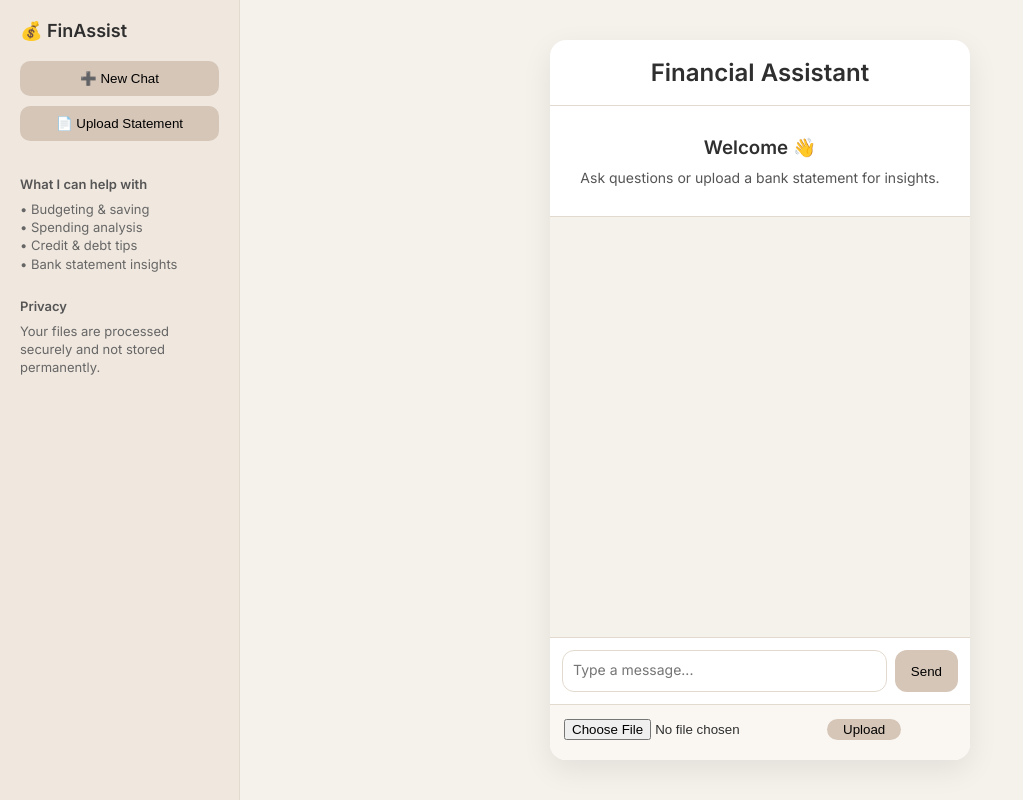
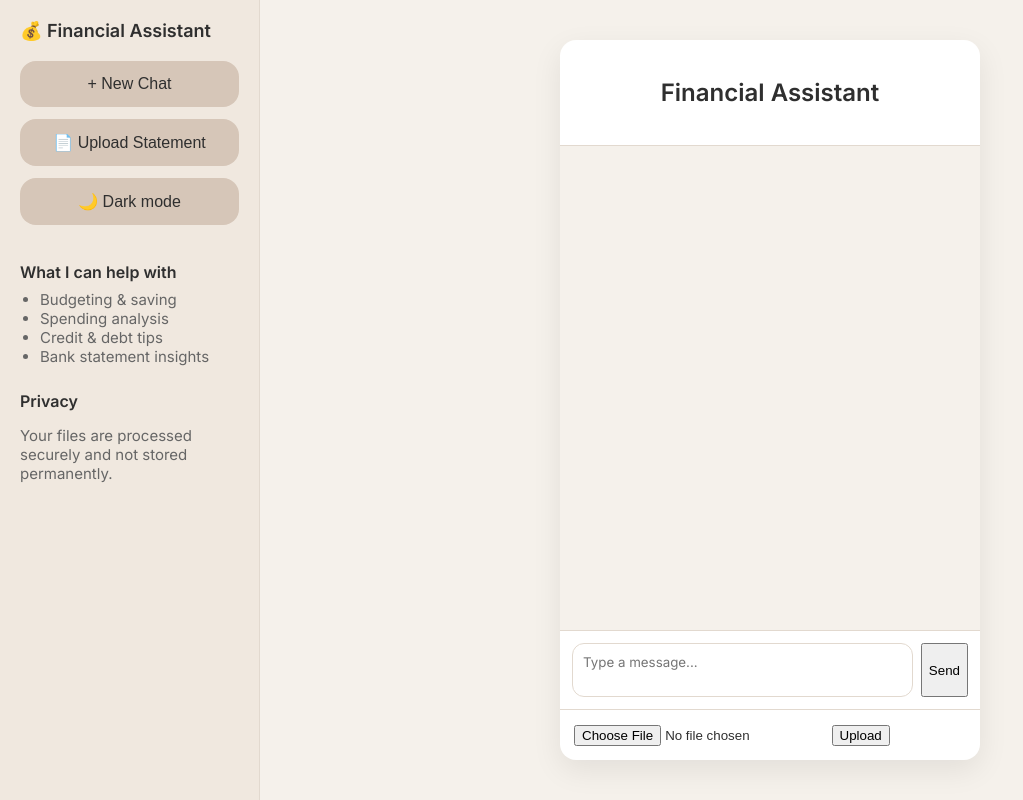
Before and after one commit to leahkangg/PAIC, a Flask app: page / in a window 1280 px wide. Shown: the whole page, without its empty margins (0-1023 px from the left). Run offline with Flask 3, Linux system fonts and the light colour scheme.

Commit message:
Update index.html

```diff
--- a/templates/index.html
+++ b/templates/index.html
@@ -4,10 +4,11 @@
 <meta charset="UTF-8">
 <title>Financial Assistant</title>
 
-    <!-- Google Font -->
 <link href="https://fonts.googleapis.com/css2?family=Inter:wght@400;500;600&display=swap" rel="stylesheet">
 
 <style>
+
+/* LIGHT THEME */
 :root {
     --bg: #f5f1eb;
     --card: #ffffff;
@@ -19,6 +20,18 @@
     --border: #e2d9cf;
 }
 
+/* DARK THEME */
+.dark {
+    --bg: #1f1f1f;
+    --card: #2a2a2a;
+    --accent: #3a3a3a;
+    --sidebar: #181818;
+    --user: #3b3b3b;
+    --assistant: #2a2a2a;
+    --text: #f5f5f5;
+    --border: #444;
+}
+
 * { box-sizing: border-box; }
 
 body {
@@ -28,37 +41,35 @@
     font-family: "Inter", sans-serif;
     color: var(--text);
     display: flex;
+    transition: background 0.25s ease;
 }
 
-        /* ───────── SIDEBAR ───────── */
+/* SIDEBAR */
+
 .sidebar {
-            width: 240px;
+    width: 260px;
     background: var(--sidebar);
     border-right: 1px solid var(--border);
+    padding: 20px;
     display: flex;
     flex-direction: column;
-            padding: 20px;
 }
 
 .sidebar h2 {
     margin: 0 0 20px;
     font-size: 18px;
-            font-weight: 600;
 }
 
 .sidebar button {
     width: 100%;
-            margin-bottom: 10px;
-            padding: 10px;
-            border-radius: 10px;
+    margin-bottom: 12px;
+    padding: 14px;
+    border-radius: 16px;
     border: none;
     background: var(--accent);
-            font-weight: 500;
+    color: var(--text);
+    font-size: 16px;
     cursor: pointer;
-        }
-
-        .sidebar button:hover {
-            opacity: 0.9;
 }
 
 .sidebar-section {
@@ -67,19 +78,21 @@
 
 .sidebar-section h4 {
     margin: 0 0 8px;
-            font-size: 13px;
-            font-weight: 600;
-            color: #555;
 }
 
-        .sidebar-section p {
-            margin: 0;
-            font-size: 13px;
-            line-height: 1.4;
+.sidebar-section p,
+.sidebar-section li {
+    font-size: 15px;
     color: #666;
 }
 
-        /* ───────── MAIN APP ───────── */
+.sidebar-section ul {
+    margin: 0;
+    padding-left: 20px;
+}
+
+/* APP */
+
 .app {
     flex: 1;
     max-width: 420px;
@@ -99,28 +112,6 @@
     text-align: center;
 }
 
-        .header h2 {
-            margin: 0;
-            font-weight: 600;
-        }
-
-        .welcome {
-            padding: 30px 20px;
-            text-align: center;
-            border-bottom: 1px solid var(--border);
-        }
-
-        .welcome h3 {
-            margin: 0 0 10px;
-            font-weight: 600;
-        }
-
-        .welcome p {
-            margin: 0;
-            font-size: 14px;
-            color: #555;
-        }
-
 #chatBox {
     flex: 1;
     padding: 15px;
@@ -136,21 +127,17 @@
     padding: 10px 14px;
     border-radius: 16px;
     font-size: 14px;
-            line-height: 1.4;
-            white-space: pre-wrap;
 }
 
 .user {
     align-self: flex-end;
     background: var(--user);
-            border-bottom-right-radius: 4px;
 }
 
 .assistant {
     align-self: flex-start;
     background: var(--assistant);
     border: 1px solid var(--border);
-            border-bottom-left-radius: 4px;
 }
 
 #thinking {
@@ -158,7 +145,7 @@
     padding: 6px 14px;
     font-size: 13px;
     font-style: italic;
-            color: #666;
+    opacity: 0.7;
     animation: pulse 1.2s infinite;
 }
 
@@ -173,7 +160,6 @@
     border-top: 1px solid var(--border);
     display: flex;
     gap: 8px;
-            background: var(--card);
 }
 
 textarea {
@@ -183,74 +169,53 @@
     border: 1px solid var(--border);
     padding: 10px;
     font-family: inherit;
-            font-size: 14px;
-            height: 42px;
-        }
-
-        button {
-            background: var(--accent);
-            border: none;
-            border-radius: 12px;
-            padding: 0 16px;
-            font-weight: 500;
-            cursor: pointer;
+    background: var(--card);
+    color: var(--text);
 }
 
 .upload {
     padding: 14px;
     border-top: 1px solid var(--border);
-            background: #faf7f3;
 }
 
-        .upload-row {
-            display: flex;
-            gap: 10px;
-        }
-
-        #status {
-            margin-top: 6px;
-            font-size: 13px;
-        }
 </style>
 </head>
 
 <body>
 
 <!-- SIDEBAR -->
+
 <div class="sidebar">
-    <h2>💰 FinAssist</h2>
 
-    <button onclick="location.reload()">➕ New Chat</button>
+<h2>💰 Financial Assistant</h2>
+
+<button onclick="location.reload()">+ New Chat</button>
 <button onclick="document.getElementById('pdfFile').click()">📄 Upload Statement</button>
+<button id="themeToggle" onclick="toggleTheme()"></button>
 
 <div class="sidebar-section">
 <h4>What I can help with</h4>
-        <p>
-            • Budgeting & saving<br>
-            • Spending analysis<br>
-            • Credit & debt tips<br>
-            • Bank statement insights
-        </p>
+<ul>
+<li>Budgeting & saving</li>
+<li>Spending analysis</li>
+<li>Credit & debt tips</li>
+<li>Bank statement insights</li>
+</ul>
 </div>
 
 <div class="sidebar-section">
 <h4>Privacy</h4>
-        <p>
-            Your files are processed securely and not stored permanently.
-        </p>
-    </div>
+<p>Your files are processed securely and not stored permanently.</p>
 </div>
 
-<!-- MAIN APP -->
+</div>
+
+<!-- APP -->
+
 <div class="app">
 
 <div class="header">
 <h2>Financial Assistant</h2>
-    </div>
-
-    <div class="welcome">
-        <h3>Welcome 👋</h3>
-        <p>Ask questions or upload a bank statement for insights.</p>
 </div>
 
 <div id="chatBox"></div>
@@ -262,23 +227,52 @@
 </div>
 
 <div class="upload">
-        <div class="upload-row">
 <input type="file" id="pdfFile" accept=".pdf">
 <button onclick="uploadPDF()">Upload</button>
-        </div>
 <div id="status"></div>
 </div>
 
 </div>
 
 <script>
+
+/* THEME SYSTEM */
+
+function updateThemeButton() {
+    const btn = document.getElementById("themeToggle");
+
+    if (document.body.classList.contains("dark")) {
+        btn.textContent = "☀️ Light mode";
+    } else {
+        btn.textContent = "🌙 Dark mode";
+    }
+}
+
+function toggleTheme() {
+    document.body.classList.toggle("dark");
+
+    const isDark = document.body.classList.contains("dark");
+    localStorage.setItem("theme", isDark ? "dark" : "light");
+
+    updateThemeButton();
+}
+
+/* Load saved theme */
+
+if (localStorage.getItem("theme") === "dark") {
+    document.body.classList.add("dark");
+}
+
+window.onload = updateThemeButton;
+
+/* PDF UPLOAD */
+
 async function uploadPDF() {
     const fileInput = document.getElementById("pdfFile");
     const status = document.getElementById("status");
 
     if (!fileInput.files.length) {
-        status.style.color = "red";
-        status.textContent = "Please select a PDF file.";
+        status.textContent = "Select a PDF first.";
         return;
     }
 
@@ -293,9 +287,10 @@ async function uploadPDF() {
     });
 
     const data = await response.json();
-    status.style.color = data.error ? "red" : "green";
     status.textContent = data.error || data.message;
 }
+
+/* CHAT */
 
 async function sendMessage() {
     const input = document.getElementById("userInput");
@@ -312,10 +307,8 @@ async function sendMessage() {
     userMsg.textContent = message;
     chatBox.appendChild(userMsg);
 
-    chatBox.scrollTop = chatBox.scrollHeight;
     thinking.style.display = "block";
 
-    try {
     const response = await fetch("/chat", {
         method: "POST",
         headers: {"Content-Type": "application/json"},
@@ -323,6 +316,7 @@ async function sendMessage() {
     });
 
     const data = await response.json();
+
     thinking.style.display = "none";
 
     const botMsg = document.createElement("div");
@@ -331,12 +325,8 @@ async function sendMessage() {
     chatBox.appendChild(botMsg);
 
     chatBox.scrollTop = chatBox.scrollHeight;
+}
 
-    } catch {
-        thinking.style.display = "none";
-        alert("Error contacting the chatbot.");
-    }
-}
 </script>
 
 </body>
```
Lines whose indentation alone changed are shown as unchanged.
